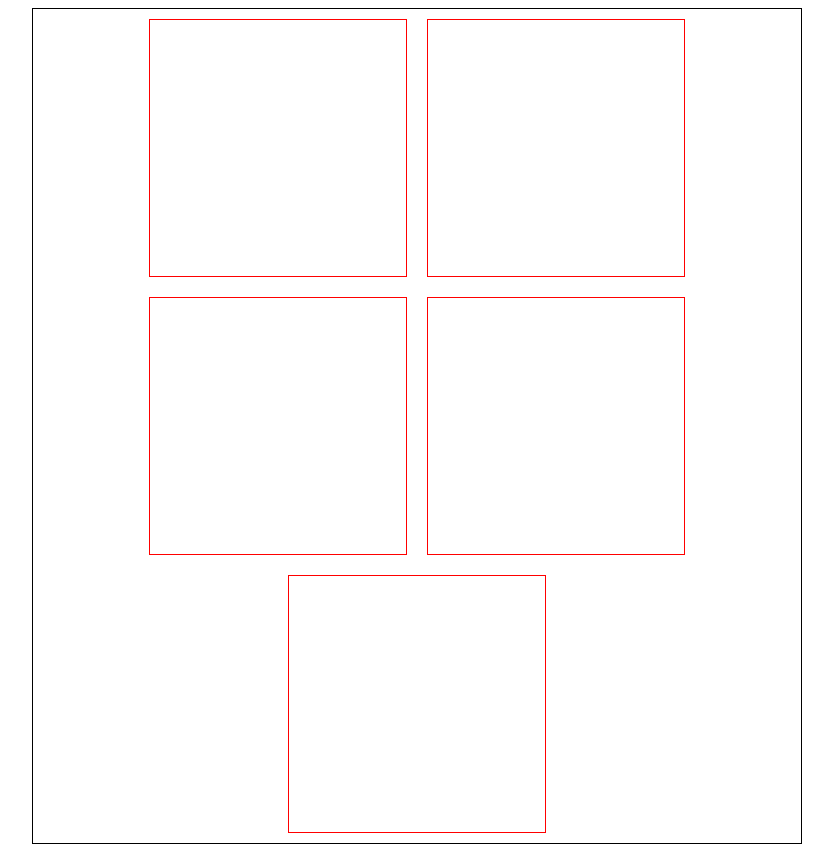
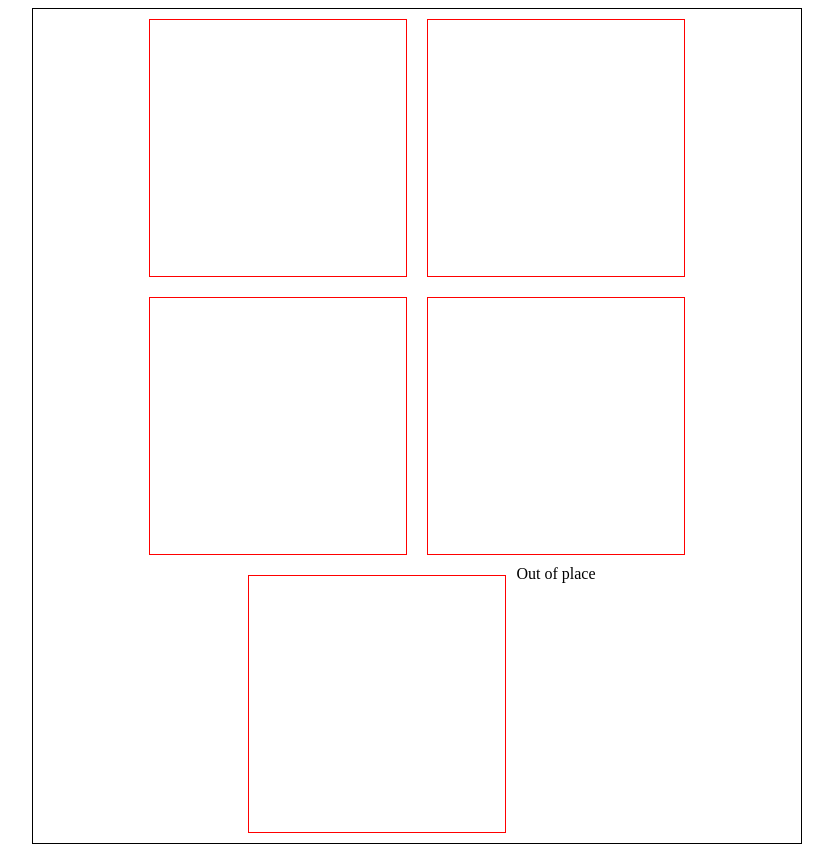
Before and after one commit to Martsyalis/22-class-portfolio, a plain HTML site: page projects.html in a window 1280 px wide. Shown: the whole page, without its empty margins (223-1056 px from the left). Drawn offline with Linux system fonts and the light colour scheme.

Commit message:
add a useless div

```diff
--- a/projects.html
+++ b/projects.html
@@ -15,7 +15,7 @@
                 <div class="square-20-vw margin-10 hover-blue"></div>
                 <div class="square-20-vw margin-10 hover-blue"></div>
                 <div class="square-20-vw margin-10 hover-blue"></div>
-
+<div>Out of place</div>
                 <!-- <div class="square-20-vw margin-10"></div>
                 <div class="square-20-vw margin-10"></div> -->
             </div>
```
